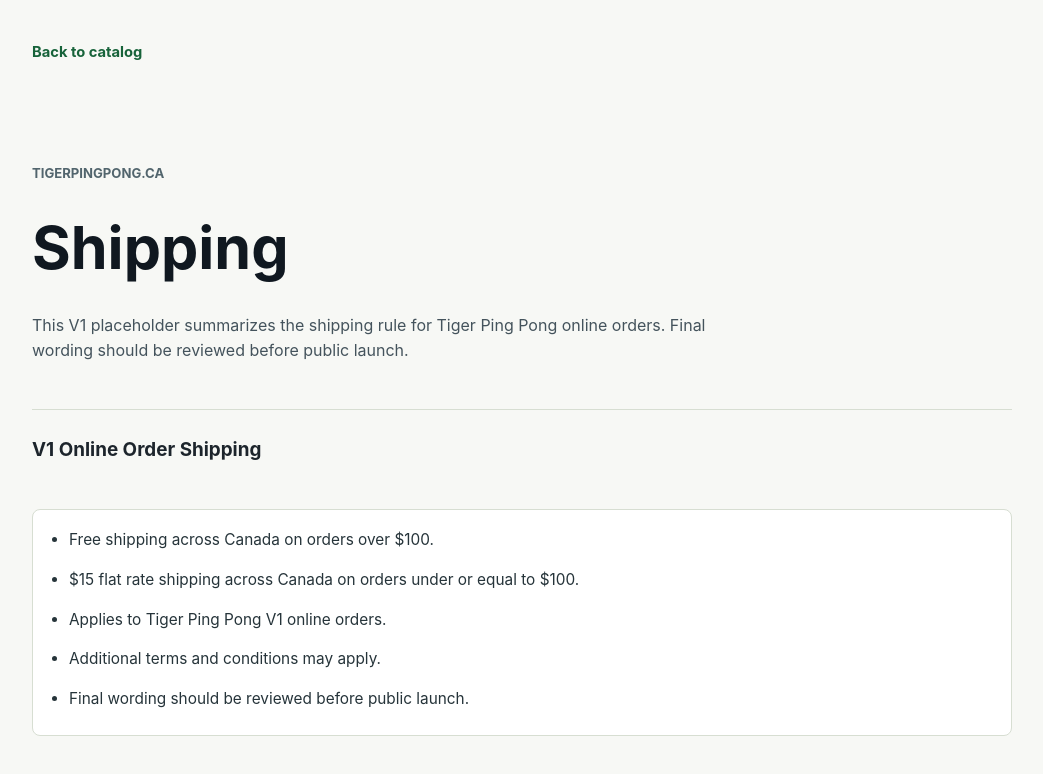
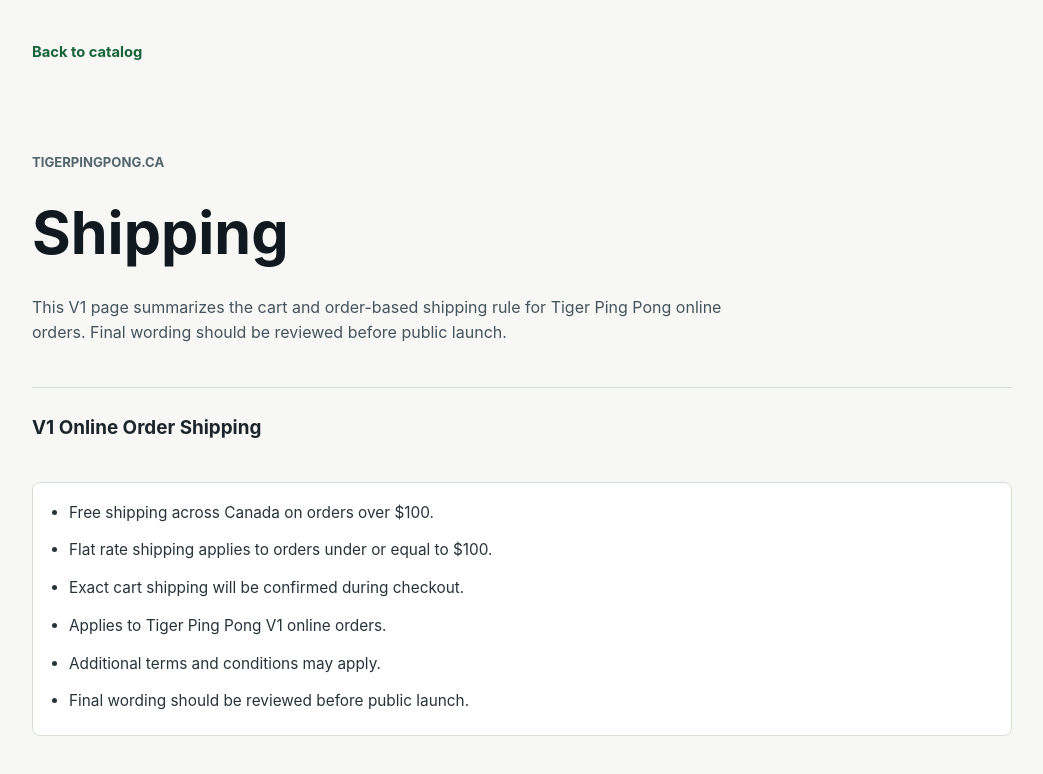
Before and after one commit to Shawnathin/tigerpingpong-platform, a Next.js app in the folder apps/web/: page /shipping in a window 1280 px wide. Shown: the top 774 px of the page, without its empty margins (118-1161 px from the left). Built offline with nearby package versions, Linux system fonts and the light colour scheme.

Commit message:
fix cart-based shipping copy

```diff
--- a/apps/web/src/app/shipping/page.tsx
+++ b/apps/web/src/app/shipping/page.tsx
@@ -4,7 +4,7 @@
 
 export const metadata: Metadata = {
   title: "Shipping | Tiger Ping Pong Platform",
-  description: "V1 Tiger Ping Pong online order shipping terms placeholder."
+  description: "V1 Tiger Ping Pong online order shipping terms."
 };
 
 export default function ShippingPage() {
@@ -20,8 +20,8 @@
           Shipping
         </h1>
         <p className={styles.intro}>
-          This V1 placeholder summarizes the shipping rule for Tiger Ping Pong online orders.
-          Final wording should be reviewed before public launch.
+          This V1 page summarizes the cart and order-based shipping rule for Tiger Ping Pong
+          online orders. Final wording should be reviewed before public launch.
         </p>
       </section>
 
@@ -29,7 +29,8 @@
         <h2 id="shipping-rules-title">V1 Online Order Shipping</h2>
         <ul className={styles.ruleList}>
           <li>Free shipping across Canada on orders over $100.</li>
-          <li>$15 flat rate shipping across Canada on orders under or equal to $100.</li>
+          <li>Flat rate shipping applies to orders under or equal to $100.</li>
+          <li>Exact cart shipping will be confirmed during checkout.</li>
           <li>Applies to Tiger Ping Pong V1 online orders.</li>
           <li>Additional terms and conditions may apply.</li>
           <li>Final wording should be reviewed before public launch.</li>
--- a/apps/web/src/lib/shipping.ts
+++ b/apps/web/src/lib/shipping.ts
@@ -3,5 +3,5 @@
 export function getV1ShippingMessage(priceCents: number | null): string {
   return priceCents !== null && priceCents > FREE_SHIPPING_THRESHOLD_CENTS
     ? "Free shipping across Canada."
-    : "$15 flat rate shipping across Canada.";
+    : "Free shipping on orders over $100.";
 }
```
Also changed, not shown: 1 other file (tests, documents, lock files or other folders).
